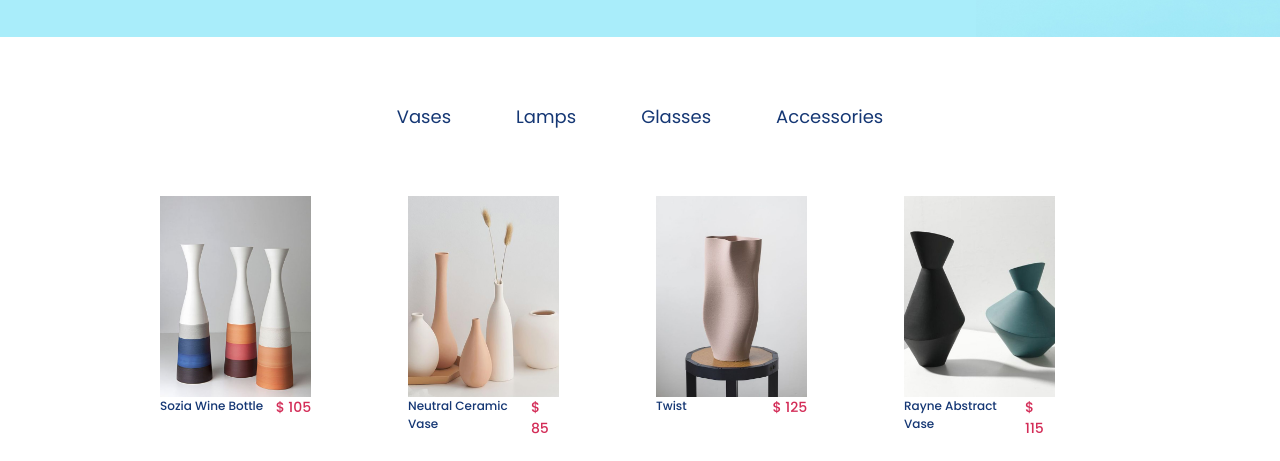
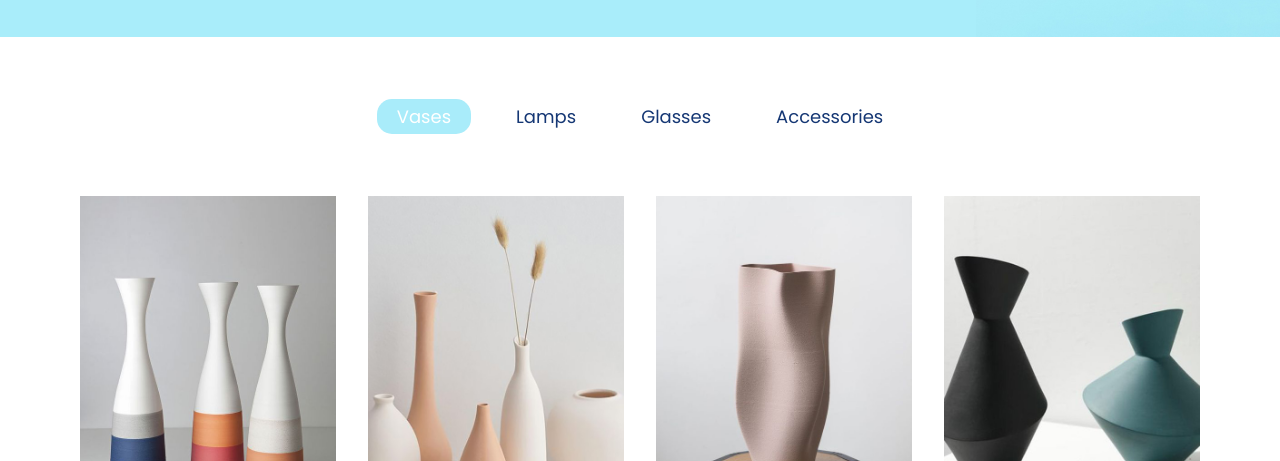
Before and after one commit to mihaa890/jquery, a website: page index.html in a window 1280 px wide. Shown: the part 313-774 px from the top of the page. Drawn offline with Linux system fonts and the light colour scheme.

Commit message:
implement click event handle on types menu

```diff
--- a/index.html
+++ b/index.html
@@ -25,10 +25,10 @@
     <div class="nav-wrapper">
         <nav>
             <ul>
-                <li><a href="#">Vases</a></li>
-                <li><a href="#">Lamps</a></li>
-                <li><a href="#">Glasses</a></li>
-                <li><a href="#">Accessories</a></li>
+                <li><a href="#" data-type="vases" class="selected">Vases</a></li>
+                <li><a href="#" data-type="lamps">Lamps</a></li>
+                <li><a href="#" data-type="glasses">Glasses</a></li>
+                <li><a href="#" data-type="accessories">Accessories</a></li>
             </ul>
         </nav>
     </div>
@@ -63,7 +63,7 @@
 
                 </div>
             </div>
-            <button class="close">X</button>
+            <button class="close"> <img src="assets/close.png" style="width : 40px; height : 40px" ></button>
         </div>
     </section>
 
--- a/resources/index.js
+++ b/resources/index.js
@@ -1,17 +1,30 @@
+const DEFAULT_CATEGORY_SELECTED = "vases";
 $(function () {
   const entries = $('.cards-wrapper');
   entries.html('');
 
-  // unul din requirement-uri pt acest layout era sa iti populezi tot continutul din array-uri pe fiecare categorie in parte ceea ce vad ca lipseste
   $.getJSON('resources/products.json', function (result) {
-    // ulterior dinamic trebuiau luate categoriile respective, eventual preluate printr-un data attribute
-    const vases = result.vases;
-    $.map(vases, function (val) {
-      const content = JSON.stringify(val);
-      // cand incarci continut dinamic trebuie sa consideri ca ai sa incarci imaginile folosind ca referinta fisierul html, si nu cel js, drept urmare nu a nevoie sa urci un nivel de navigare
+    const categories = result.products;
+
+    populateCategoryItems(DEFAULT_CATEGORY_SELECTED, categories, entries);
+    openModal(categories, DEFAULT_CATEGORY_SELECTED);
+
+    $("a").click(function () {
+      const productType = this.dataset.type;
+      entries.html('')
+      populateCategoryItems(productType, categories, entries);
+      openModal(categories, productType);
+      $("a").removeClass("selected")
+        $(this).toggleClass("selected");
+    });
+  });
+});
+const populateCategoryItems = (categoryKey, categories, entries) => {
+  categories[categoryKey].forEach(function (val) {
+
     let place = `
     <div class="card-wrapper">
-      <img src="assets/vases/${val.imgUrl}" class="img-wrapper open" data-content='${content}'>
+    <img src="assets/${categoryKey}/${val.imgUrl}" class="img-wrapper open" data-content='${JSON.stringify(val)}'>
     <div class="product-description-wrapper">
       <span class="description-wrapper">
         ${val.series}
@@ -24,17 +37,17 @@ $(function () {
     </div>`;
 
     entries.append(place);
-    })
+
+  });
+}
+
+const openModal = (data, productType) => {
   $(".open").on("click", function () {
+    data = $(this).data("content");
     $(".popup-overlay, .popup-content").addClass("active");
     $(".left-section").html('');
-      // mare atentie la navigare, vad ca inca sunt probleme, spune-mi daca ai dori sa reluam conceptul, te rog
-      $(".left-section").append("<img src='../vases/" + $(this).attr("src") + "' class='left-img-wrapper'>");
+    $(".left-section").append(`<img src="assets/${productType}/${data.imgUrl}" + "' class='left-img-wrapper'>`);
     $(".right-section").html('');
-
-      const data = $(this).data("content");
-
-      // nu ar trebui sa ai nevoie sa recreezi modalul de fiecare data, acesta poate fi markup static, iar apoi prin selectii sa iti populezi dinamic in functie de produsul selectat
     if (data) {
       let content =
         `<div class="product-description-wrapper">
@@ -90,9 +103,9 @@ $(function () {
   </div>
     <div class="cart-wrapper">
     <div>
-        <span>-</span>
+      <span><img src="assets/minus.png"> </span>
       <span>1</span>
-        <span>+</span>
+      <span><img src="assets/plus.png"> </span>
   </div>
       <button class="cart-button">Add to cart</button>
   </div>
@@ -100,9 +113,8 @@ $(function () {
       $(".right-section").append(content);
     }
   });
-    $(".close, .popup-overlay").on("click", function () {
+  $(".close").on("click", function (e) {
+    e.stopPropagation();
     $(".popup-overlay, .popup-content").removeClass("active");
   });
-
-  });
-});
+}
--- a/resources/main.css
+++ b/resources/main.css
@@ -100,6 +100,11 @@ nav ul li a:hover{
     border-radius: 15px;
     color: #fff;
 }
+nav ul li a.selected{
+    background-color: #a9ecfa;
+    border-radius: 15px;
+    color: #fff;
+}
 section{
     display: flex;
     flex-direction: row;
@@ -110,7 +115,7 @@ section .cards-wrapper {
     flex-direction: row;
     gap:2rem;
     width: 100%;
-    padding:0rem 10rem;
+    padding:0rem 5rem;
 }
 section .cards-wrapper .card-wrapper{
     display: flex;
@@ -119,36 +124,37 @@ section .cards-wrapper .card-wrapper{
 section .cards-wrapper .card-wrapper .img-wrapper{
     display: flex;
     flex-direction: row;
-    width: 70%;
+    width: 100%;
 }
 section .cards-wrapper .card-wrapper .product-description-wrapper{
     display: flex;
     flex-direction: row;
-    width: 70%;
+    width: 100%;
     justify-content: space-between;
+    margin-top:1.2rem;
 }
 section .cards-wrapper .card-wrapper .description-wrapper{
     color:  #153774;
-    font-size:12px;
+    font-size:16px;
     font-weight: 500;
 }
 section .cards-wrapper .card-wrapper .price-wrapper{
     color:#d32c57;
-    font-size:14px;
+    font-size:20px;
     font-weight: 500;
+    white-space: nowrap;
 }
 
 section .category-wrapper{
     display: flex;
     flex-direction: row;
     width: 100%;
-    justify-content: center;
-    margin-bottom: 3rem;
+
 }
 .category-section{
     display: flex;
     flex-direction: column;
-    padding:0rem 10rem;
+    padding:0rem 5rem;
 }
 section h1{
     color: #153774;
@@ -157,8 +163,9 @@ section h1{
 section .category-wrapper .cards{
     display: flex;
     flex-direction: row;
-    width: 80%;
-    justify-content: space-between;
+    width: 100%;
+    gap:1rem;
+    flex-wrap: wrap;
 }
 section .category-wrapper .cards .card {
     display: flex;
@@ -170,6 +177,8 @@ section .category-wrapper .cards .card {
     align-items: center;
     color:#153774;
     font-weight: 500;
+    flex:1 1;
+    text-align: center;
 }
 .popup-overlay {
     visibility: hidden;
@@ -201,6 +210,9 @@ section .category-wrapper .cards .card {
     background-color: transparent;
     border: none;
     outline: none;
+  }
+  .popup-content.active .close img{
+    outline: 1px solid red;
   }
 
   .popup-content {
@@ -315,6 +327,10 @@ section .category-wrapper .cards .card {
     font-size:30px;
     font-weight: 400;
   }
+  .popup-content.active .cart-wrapper div:nth-child(1) span img{
+    width : 40px;
+    height: 40px;
+  }
   .popup-content.active .cart-wrapper .cart-button{
     display: flex;
     flex-direction: row;
--- a/resources/products.json
+++ b/resources/products.json
@@ -1,4 +1,5 @@
 {
+  "products": {
     "vases": [
       {
         "id": 1,
@@ -57,7 +58,179 @@
         "unit": "cm"
       }
     ],
-    "lamps": [],
-    "glasses": [],
-    "accessories": []
+    "lamps": [
+      {
+        "id": 1,
+        "series": "Abstract Lamp",
+        "currency": "$",
+        "price": 300,
+        "imgUrl": "1.png",
+        "description": "Lorem ipsum dolor sit amet, consectetur adipiscing elit.",
+        "designer": "Letifly",
+        "sku": 3554544,
+        "colour": "white",
+        "material": "plastic",
+        "height": 30,
+        "unit": "cm"
+      },
+      {
+        "id": 2,
+        "series": "Twist",
+        "currency": "$",
+        "price": 200,
+        "imgUrl": "2.png",
+        "description": "Lorem ipsum dolor sit.",
+        "designer": "Sight Unseen",
+        "sku": 23223232,
+        "colour": "black",
+        "material": "plastic",
+        "height": 22,
+        "unit": "cm"
+      },
+      {
+        "id": 3,
+        "series": "Simple Lamp",
+        "currency": "$",
+        "price": 115,
+        "imgUrl": "3.png",
+        "description": "Lorem ipsum dolor sit amet, consectetur adipiscing elit.",
+        "designer": "Letifly",
+        "sku": 2229888775,
+        "colour": "red",
+        "material": "ceramic",
+        "height": 40,
+        "unit": "cm"
+      },
+      {
+        "id": 4,
+        "series": "Vintage Lamp",
+        "currency": "$",
+        "price": 300,
+        "imgUrl": "4.png",
+        "description": "Bring peace and balance with your lamp. The simple, modern design of this lamp is sure to make a statement in your home.",
+        "designer": "Letifly",
+        "sku": 232456,
+        "colour": "black",
+        "material": "plastic",
+        "height": 40,
+        "unit": "cm"
+      }
+    ],
+    "glasses": [
+      {
+        "id": 1,
+        "series": "Cocktail Glass",
+        "currency": "$",
+        "price": 25,
+        "imgUrl": "1.png",
+        "description": "Combine vodka with peach schnapps and cranberry juice to make a classic sex on the beach cocktail and drink it with this perfect glass.",
+        "designer": "Letifly",
+        "sku": 555577,
+        "colour": "transparent",
+        "material": "glass",
+        "height": 15,
+        "unit": "cm"
+      },
+      {
+        "id": 2,
+        "series": "Wine Glass",
+        "currency": "$",
+        "price": 25,
+        "imgUrl": "2.png",
+        "description": "Drink the best wine with the best glass.",
+        "designer": "Sight Unseen",
+        "sku": 434343,
+        "colour": "red",
+        "material": "glass",
+        "height": 22,
+        "unit": "cm"
+      },
+      {
+        "id": 3,
+        "series": "Water Glass",
+        "currency": "$",
+        "price": 10,
+        "imgUrl": "3.png",
+        "description": "Simple and easy to drink water from this glass.",
+        "designer": "Jonas",
+        "sku": 434343,
+        "colour": "red",
+        "material": "glass",
+        "height": 40,
+        "unit": "cm"
+      },
+      {
+        "id": 4,
+        "series": "Regal Glass",
+        "currency": "$",
+        "price": 300,
+        "imgUrl": "4.png",
+        "description": "Bring peace and balance with your own glass.",
+        "designer": "Jonas",
+        "sku": 43436,
+        "colour": "light blue",
+        "material": "glass",
+        "height": 30,
+        "unit": "cm"
+      }
+    ],
+    "accessories": [
+      {
+        "id": 1,
+        "series": "Kitchen Set",
+        "currency": "$",
+        "price": 100,
+        "imgUrl": "1.png",
+        "description": "Lorem ipsum dolor sit amet, consectetur adipiscing elit.",
+        "designer": "Letifly",
+        "sku": 222775,
+        "colour": "brown, black",
+        "material": "plastic",
+        "height": 30,
+        "unit": "cm"
+      },
+      {
+        "id": 2,
+        "series": "Table Set",
+        "currency": "$",
+        "price": 20,
+        "imgUrl": "2.png",
+        "description": "Table set for your kitchen.",
+        "designer": "Sight Unseen",
+        "sku": 222775,
+        "colour": "black, brown",
+        "material": "plastic",
+        "height": 30,
+        "unit": "cm"
+      },
+      {
+        "id": 3,
+        "series": "Coffee Set",
+        "currency": "$",
+        "price": 200,
+        "imgUrl": "3.png",
+        "description": "Simple and easy for your kitchen.",
+        "designer": "Jonas",
+        "sku": 2323232,
+        "colour": "brown",
+        "material": "plastic",
+        "height": 23,
+        "unit": "cm"
+      },
+      {
+        "id": 4,
+        "series": "Complete Set",
+        "currency": "$",
+        "price": 300,
+        "imgUrl": "4.png",
+        "description": "Bring peace and balance with your own set.",
+        "designer": "Jonas",
+        "sku": 54545,
+        "colour": "brown",
+        "material": "plastic",
+        "height": 55,
+        "unit": "cm"
+      }
+    ]
   }
+}
```
Also changed, not shown: notes.txt (added, +23 -0 lines), assets/accessories/1.png (added), assets/accessories/2.png (added), assets/accessories/3.png (added), assets/accessories/4.png (added), assets/glasses/1.png (added), assets/glasses/2.png (added), assets/glasses/3.png (added), assets/glasses/4.png (added), assets/lamps/1.png (added), assets/lamps/2.png (added), assets/lamps/3.png (added), assets/lamps/4.png (added), main-page.jpg (added), 1 more files. Lines whose indentation alone changed are shown as unchanged.
